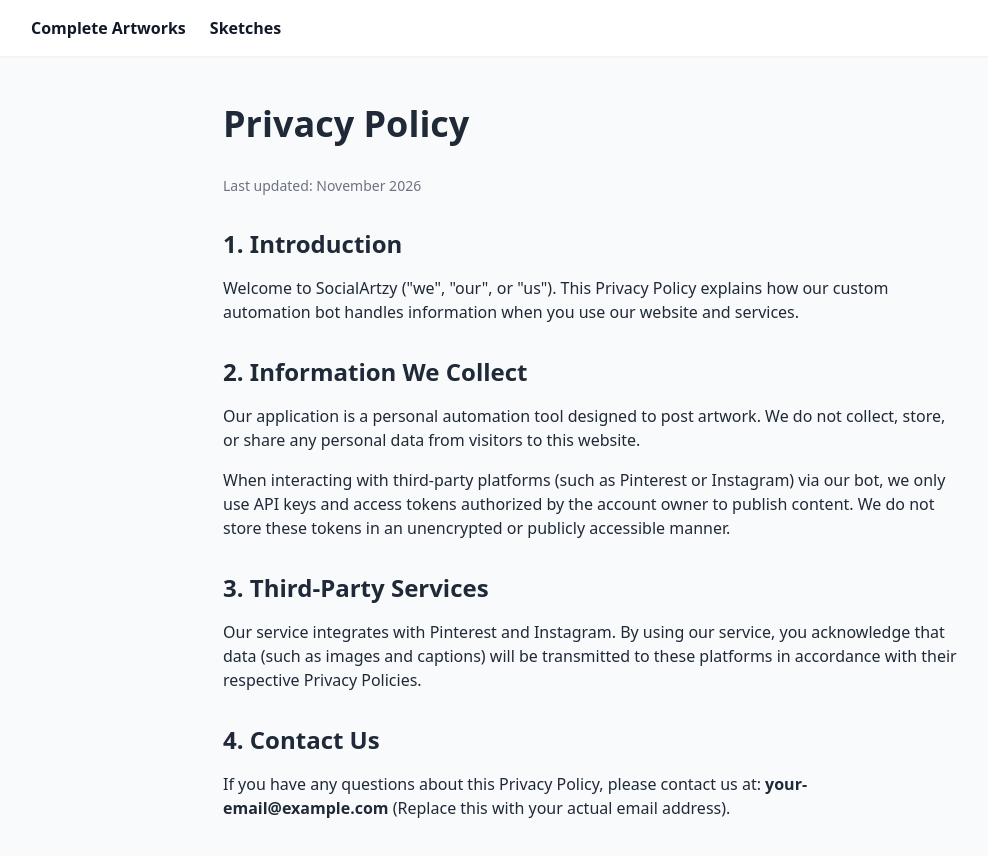
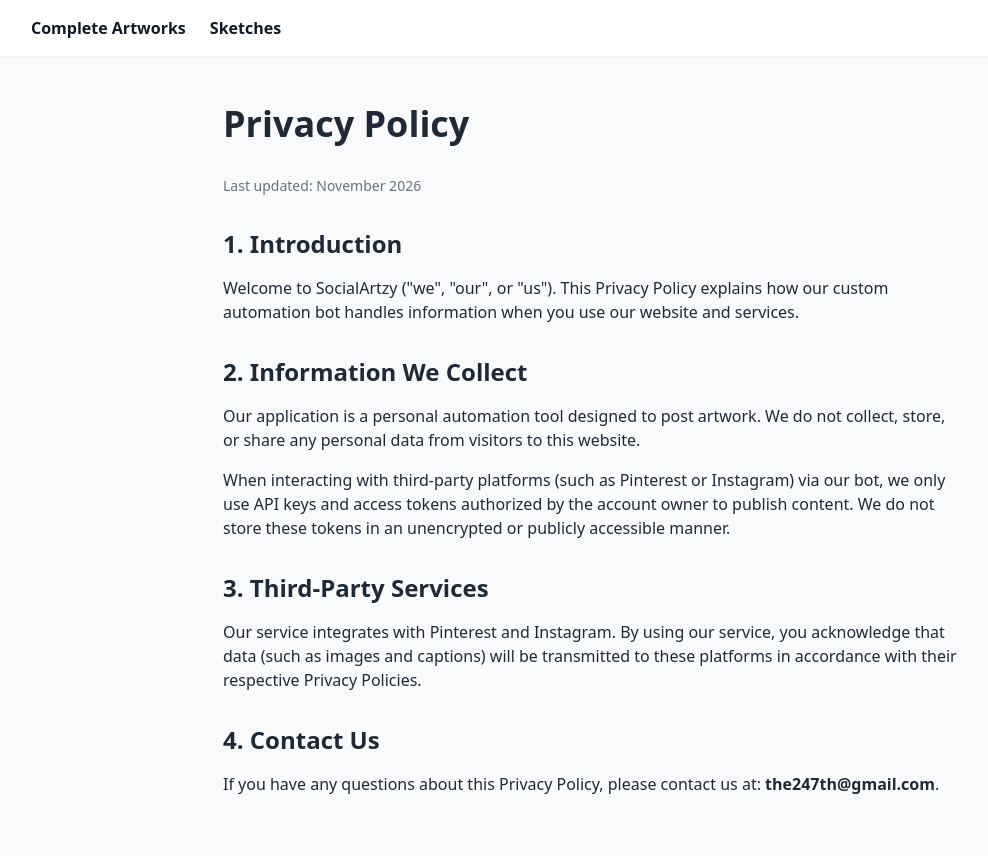
Before and after one commit to Agentfield247/socialartzy, a Next.js app: page /privacy in a window 1280 px wide. Shown: the top 856 px of the page, without its empty margins (49-1037 px from the left). Built offline with nearby package versions, Linux system fonts and the light colour scheme.

Commit message:
Update contact email in Privacy Policy section

```diff
--- a/app/privacy/page.tsx
+++ b/app/privacy/page.tsx
@@ -39,7 +39,7 @@ export default function PrivacyPolicy() {
         <h2 className="text-2xl font-semibold mt-8">4. Contact Us</h2>
         <p>
           If you have any questions about this Privacy Policy, please contact us at:
-          <strong> your-email@example.com</strong> (Replace this with your actual email address).
+          <strong> the247th@gmail.com</strong>.
         </p>
       </section>
     </main>
```
